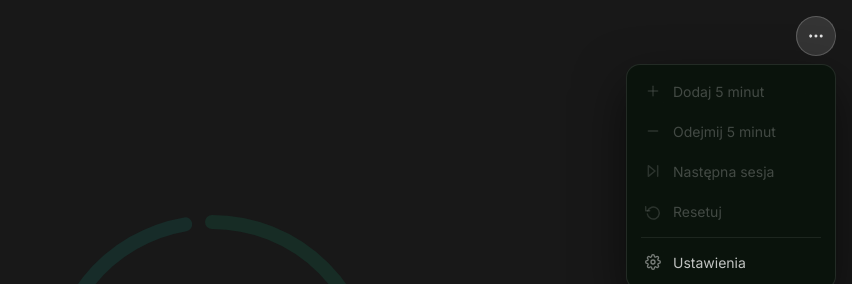
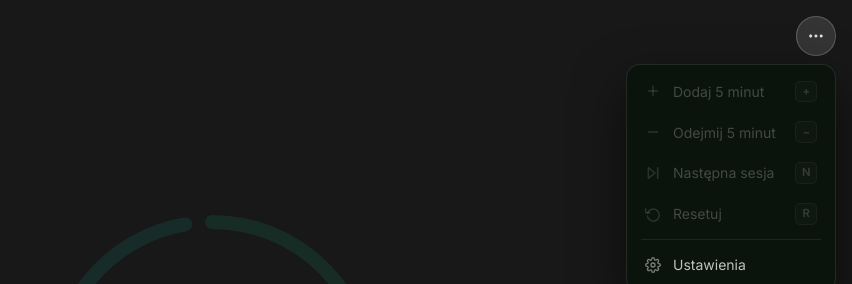
Before and after one commit to folt3k/pomocare, an Angular app: page / in a window 1280 px wide. Both pictures are taken after a click on the button 1244 px from the left and 36 px from the top of the page. Shown: the top 284 px of the page, without its empty margins (428-1280 px from the left). Built offline with nearby package versions, Linux system fonts and the light colour scheme.

Commit message:
add keyboard shortcuts to menu options

```diff
--- a/angular.json
+++ b/angular.json
@@ -2,7 +2,8 @@
   "$schema": "./node_modules/@angular/cli/lib/config/schema.json",
   "version": 1,
   "cli": {
-    "packageManager": "npm"
+    "packageManager": "npm",
+    "analytics": false
   },
   "newProjectRoot": "projects",
   "projects": {
--- a/src/app/app.css
+++ b/src/app/app.css
@@ -278,6 +278,24 @@
 .menu-item:hover:not(:disabled) { background: rgba(255,255,255,.08); color: #fff; }
 .menu-item:hover:not(:disabled) svg { color: #10b981; }
 .menu-item:disabled { opacity: .3; cursor: default; }
+.menu-kbd {
+  margin-left: auto;
+  min-width: 1.35rem;
+  height: 1.35rem;
+  padding: 0 .3rem;
+  display: inline-flex;
+  align-items: center;
+  justify-content: center;
+  border-radius: 5px;
+  border: 1px solid rgba(255,255,255,.15);
+  background: rgba(255,255,255,.06);
+  color: rgba(255,255,255,.55);
+  font-family: inherit;
+  font-size: .7rem;
+  font-weight: 600;
+  line-height: 1;
+}
+.menu-item:hover:not(:disabled) .menu-kbd { color: #fff; border-color: rgba(255,255,255,.3); }
 .menu-divider { height: 1px; margin: .3rem .5rem; background: rgba(255,255,255,.08); }
 
 /* ─── Settings modal ────────────────────────────────── */
--- a/src/app/app.html
+++ b/src/app/app.html
@@ -14,7 +14,7 @@
     @if (showMenu()) {
       <div class="menu-overlay" (click)="showMenu.set(false)"></div>
       <div class="menu-panel" role="menu">
-        <button role="menuitem" class="menu-item" [disabled]="timer.state() !== 'session'"
+        <button role="menuitem" class="menu-item" [disabled]="!canChangeTime"
                 (click)="showMenu.set(false); addTime(5)">
           <svg width="16" height="16" viewBox="0 0 24 24" fill="none"
                stroke="currentColor" stroke-width="2.2"
@@ -23,9 +23,10 @@
             <line x1="5" y1="12" x2="19" y2="12" />
           </svg>
           Dodaj 5 minut
+          <kbd class="menu-kbd">+</kbd>
         </button>
 
-        <button role="menuitem" class="menu-item" [disabled]="timer.state() !== 'session'"
+        <button role="menuitem" class="menu-item" [disabled]="!canChangeTime"
                 (click)="showMenu.set(false); addTime(-5)">
           <svg width="16" height="16" viewBox="0 0 24 24" fill="none"
                stroke="currentColor" stroke-width="2.2"
@@ -33,10 +34,11 @@
             <line x1="5" y1="12" x2="19" y2="12" />
           </svg>
           Odejmij 5 minut
+          <kbd class="menu-kbd">−</kbd>
         </button>
 
         <button role="menuitem" class="menu-item"
-                [disabled]="timer.state() === 'idle' || timer.state() === 'completed' || timer.currentSession() >= timer.totalSessions()"
+                [disabled]="!canSkipSession"
                 (click)="showMenu.set(false); timer.skipToNextSession()">
           <svg width="16" height="16" viewBox="0 0 24 24" fill="none"
                stroke="currentColor" stroke-width="2.2"
@@ -45,9 +47,10 @@
             <line x1="19" y1="4" x2="19" y2="20"/>
           </svg>
           Następna sesja
+          <kbd class="menu-kbd">N</kbd>
         </button>
 
-        <button role="menuitem" class="menu-item" [disabled]="timer.state() === 'idle'"
+        <button role="menuitem" class="menu-item" [disabled]="!canReset"
                 (click)="showMenu.set(false); showResetModal.set(true)">
           <svg width="16" height="16" viewBox="0 0 24 24" fill="none"
                stroke="currentColor" stroke-width="2.2"
@@ -56,6 +59,7 @@
             <path d="M3.51 15a9 9 0 1 0 .49-4.67"/>
           </svg>
           Resetuj
+          <kbd class="menu-kbd">R</kbd>
         </button>
 
         <div class="menu-divider"></div>
--- a/src/app/app.ts
+++ b/src/app/app.ts
@@ -59,6 +59,55 @@ export class App {
     this.showMenu.set(false);
     this.showSettingsModal.set(false);
     this.showResetModal.set(false);
+  }
+
+  get canChangeTime(): boolean {
+    return this.timer.state() === 'session';
+  }
+
+  get canSkipSession(): boolean {
+    const state = this.timer.state();
+    return state !== 'idle' && state !== 'completed'
+      && this.timer.currentSession() < this.timer.totalSessions();
+  }
+
+  get canReset(): boolean {
+    return this.timer.state() !== 'idle';
+  }
+
+  // Global shortcuts mirroring the menu actions: + / − / N / R
+  @HostListener('document:keydown', ['$event'])
+  onShortcut(event: KeyboardEvent) {
+    if (event.ctrlKey || event.metaKey || event.altKey) return;
+    if (this.showSettingsModal() || this.showResetModal()) return;
+    const target = event.target as HTMLElement | null;
+    if (target?.closest('input, textarea, select, [contenteditable="true"]')) return;
+
+    switch (event.key) {
+      case '+':
+      case '=':
+        if (!this.canChangeTime) return;
+        this.addTime(5);
+        break;
+      case '-':
+        if (!this.canChangeTime) return;
+        this.addTime(-5);
+        break;
+      case 'n':
+      case 'N':
+        if (event.repeat || !this.canSkipSession) return;
+        this.timer.skipToNextSession();
+        break;
+      case 'r':
+      case 'R':
+        if (event.repeat || !this.canReset) return;
+        this.showResetModal.set(true);
+        break;
+      default:
+        return;
+    }
+    event.preventDefault();
+    this.showMenu.set(false);
   }
 
   constructor() {
```
